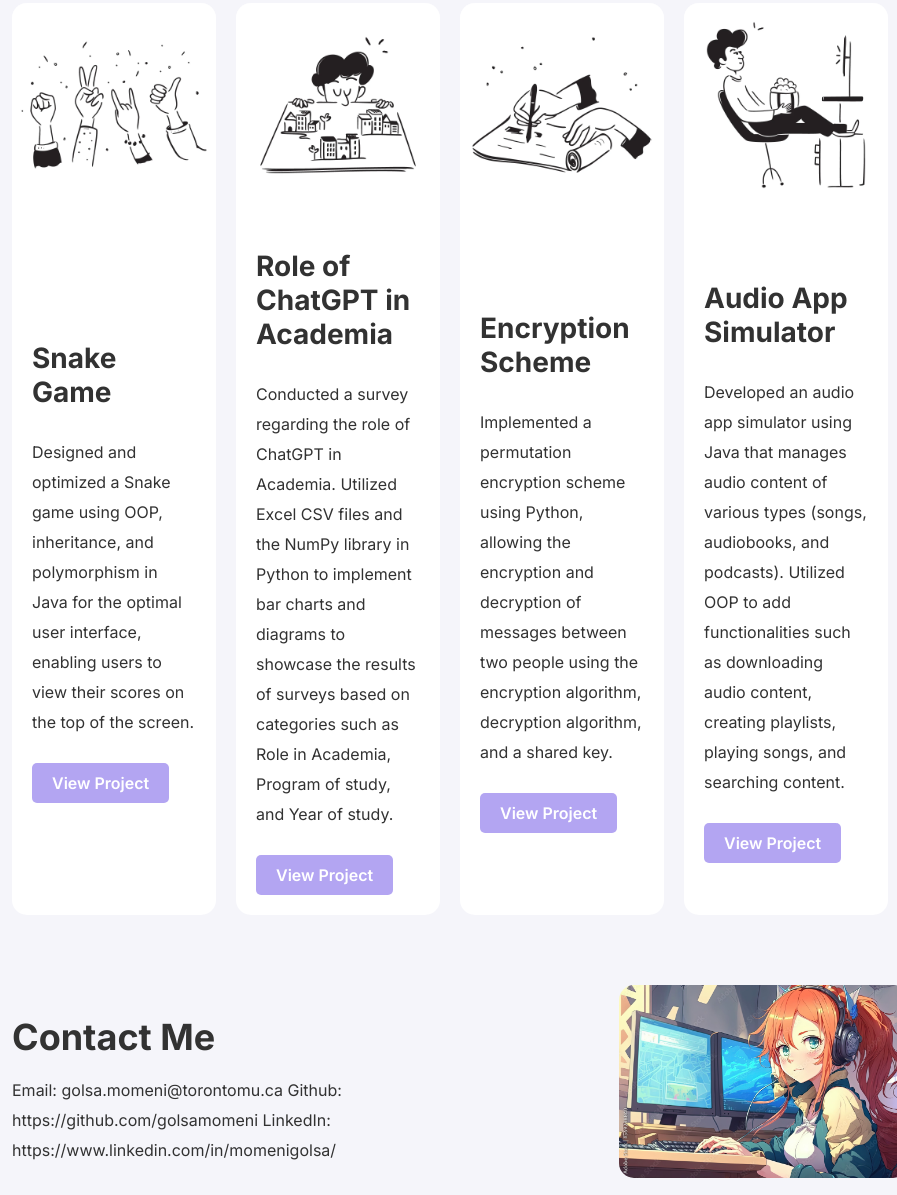
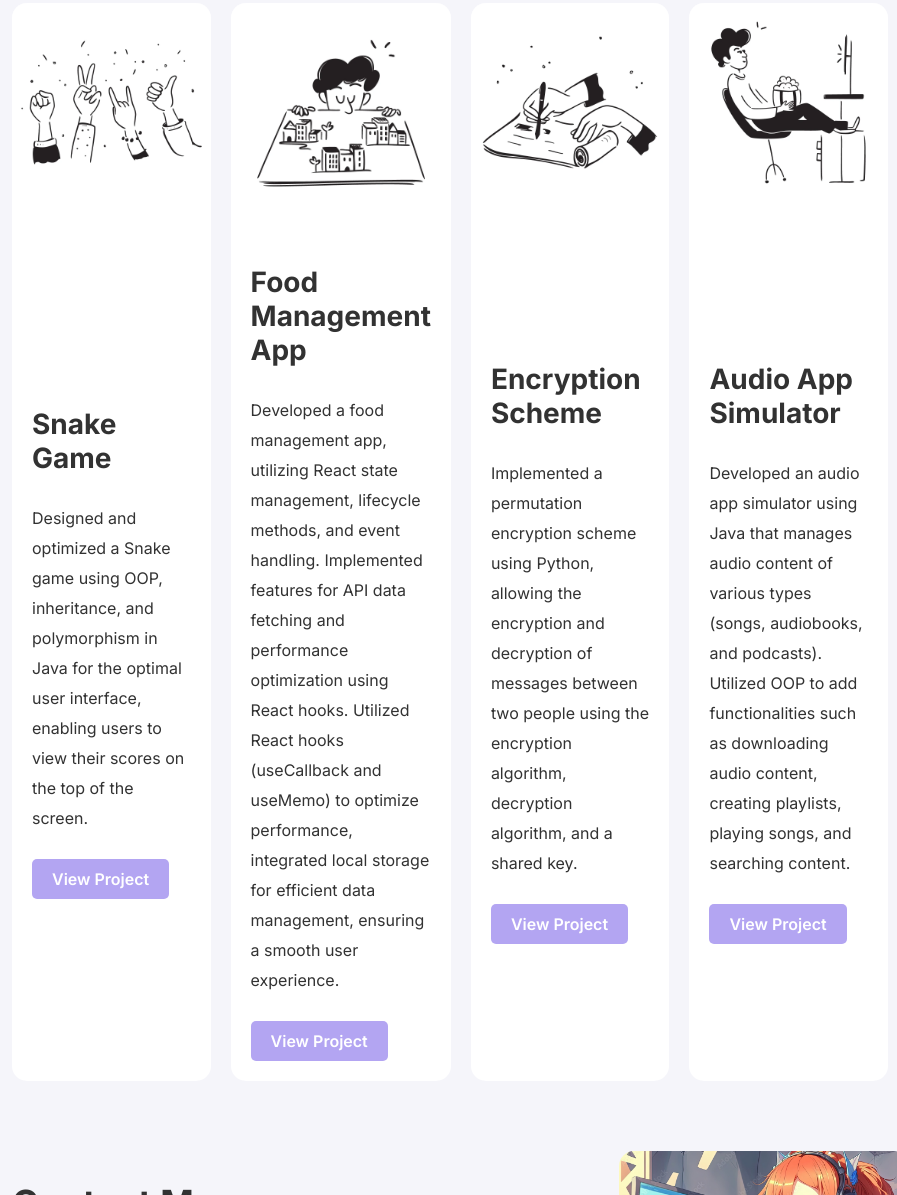
Before and after one commit to golsamomeni/Portfolio, a plain HTML site: page index.html in a window 1280 px wide. Shown: the part 1520-2715 px from the top of the page, without its empty margins (180-1077 px from the left). Drawn offline with nearby package versions, Linux system fonts and the light colour scheme.

Commit message:
Update index.html

```diff
--- a/index.html
+++ b/index.html
@@ -81,20 +81,22 @@
                         <img class="project-image-thumbnail" src="./image2.jpg" />
                     </div>
                     <div class="project-text-container">
-                        <h3 class="project-title">Role of ChatGPT in Academia</h3>
+                        <h3 class="project-title">Food Management App</h3>
                         <div class="content-section-text">
                             <p>
-                                Conducted a survey regarding
-                                the role of ChatGPT in Academia.
-                                Utilized Excel CSV files and the NumPy
-                                library in Python to implement
-                                bar charts and diagrams to showcase
-                                the results of surveys based on
-                                categories such as Role in Academia,
-                                Program of study, and Year of study.
+                                Developed a food management app,
+                                utilizing React state management,
+                                lifecycle methods, and event handling.
+                                Implemented features for API data
+                                fetching and performance optimization
+                                using React hooks. Utilized React hooks
+                                (useCallback and useMemo) to optimize
+                                performance, integrated local storage
+                                for efficient data management,
+                                ensuring a smooth user experience.
                             </p>
                         </div>
-                        <a href="https://github.com/golsamomeni/The-Role-of-ChatGPT-in-Academia"><button class="generic-button">View Project</button></a>
+                        <a href="https://github.com/golsamomeni/Food-Managing-App"><button class="generic-button">View Project</button></a>
                     </div>
                 </div>
                 <div class="project-item">
```
